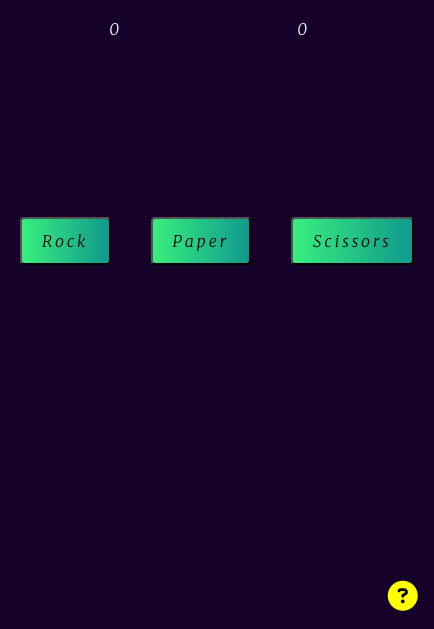
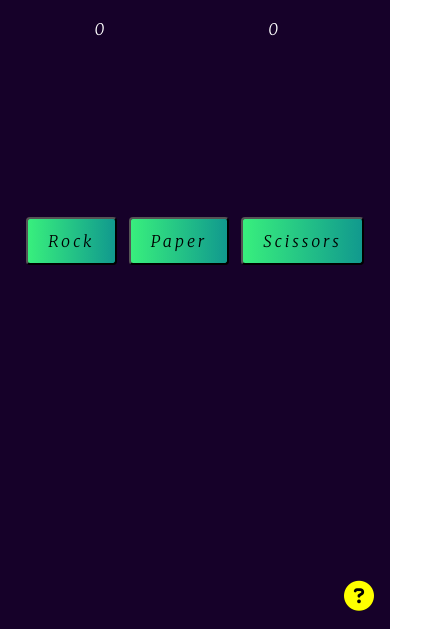
Before and after one commit to IPCODE77/Rock_paper_scissors, a plain HTML site: page index.html in a window 390 px wide. Shown: the part 1059-1688 px from the top of the page, 434 px wide, since content can reach past the window. Drawn offline with nearby package versions, Linux system fonts and the light colour scheme.

Commit message:
responsive issue fix

```diff
--- a/index.css
+++ b/index.css
@@ -237,6 +237,9 @@ position: relative;
       .table1{
           margin-top: 6.3rem;
       }
+      #rock,#paper,#scissors{
+          margin: 0 6px;
+      }
 
   }
 
```
